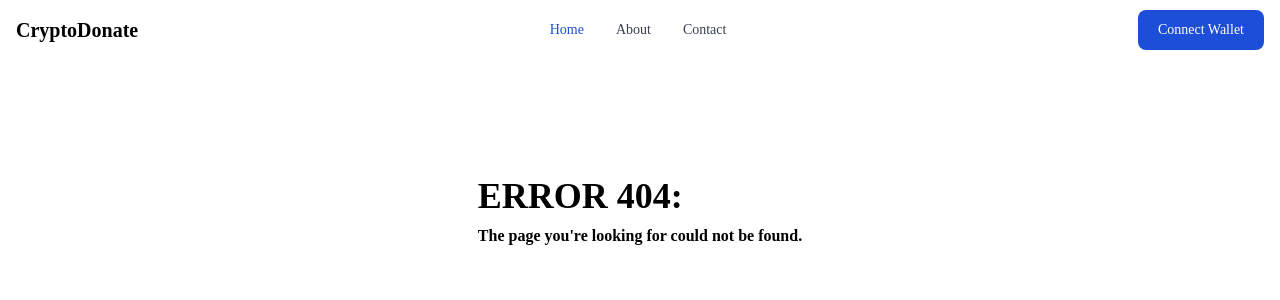
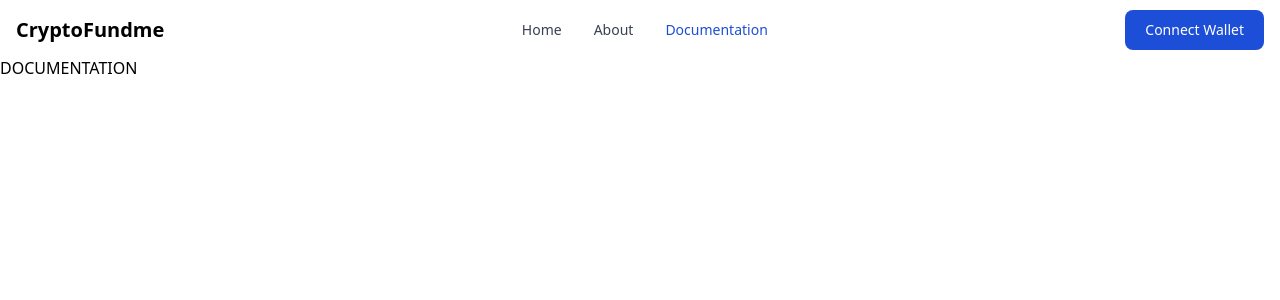
Before and after one commit to alexsrebernic/charity-app, a Vue app: page /docs in a window 1280 px wide. Before the commit this address had no page. Shown: the top 300 px of the page. Built offline with nearby package versions, Linux system fonts and the light colour scheme.

Commit message:
end dinamically styling nav links

```diff
--- a/index.html
+++ b/index.html
@@ -4,7 +4,7 @@
     <meta charset="UTF-8" />
     <link rel="icon" href="/favicon.ico" />
     <meta name="viewport" content="width=device-width, initial-scale=1.0" />
-    <title>CryptoDonate</title>
+    <title>CryptoFundme</title>
   </head>
   <body>
     <div id="app"></div>
--- a/src/App.vue
+++ b/src/App.vue
@@ -1,5 +1,5 @@
 <template>
-  <main>
+  <main class="font-sans">
     <Transition name="toast">
       <div v-if="isToastVisible" class="fixed left-1/2 top-10 z-50">
         <Toast
@@ -44,29 +44,6 @@ provide('toast',displayToast);
   padding: 0;
   box-sizing: border-box;
 }
-.toast-enter-active,
-.toast-leave-active {
-	transition: all 1s ease;
-}
 
-.toast-enter-from,
-.toast-leave-to {
-	opacity: 0;
-	transform: translateY(-100%);
-}
 
-.toast-enter-to,
-.toast-leave-from {
-	opacity: 1;
-	transform: translateY(0%);
-}
-.fade-enter-active,
-.fade-leave-active {
-  transition: opacity 0.5s ease;
-}
-
-.fade-enter-from,
-.fade-leave-to {
-  opacity: 0;
-}
 </style>
--- a/src/index.css
+++ b/src/index.css
@@ -162,6 +162,22 @@ table {
 }
 
 /*-- VUE TRANSITIONS --*/
+.toast-enter-active,
+.toast-leave-active {
+	transition: all 1s ease;
+}
+
+.toast-enter-from,
+.toast-leave-to {
+	opacity: 0;
+	transform: translateY(-100%);
+}
+
+.toast-enter-to,
+.toast-leave-from {
+	opacity: 1;
+	transform: translateY(0%);
+}
 
 .list-enter-active {
 	transition: all 0.5s ease;
--- /dev/null
+++ b/src/presentation/common/NavigationBar/NavLink.vue
@@ -0,0 +1,15 @@
+<template lang="">
+    <router-link   :to="href">{{name}}</router-link>
+</template>
+<script setup>
+import { useRoute } from 'vue-router';
+
+const props = defineProps({
+    name: String,
+    href: String,
+})
+const route = useRoute()
+</script>
+<style lang="">
+
+</style>
--- a/src/presentation/common/NavigationBar/NavigationBar.vue
+++ b/src/presentation/common/NavigationBar/NavigationBar.vue
@@ -2,9 +2,9 @@
 <nav class="bg-white border-gray-200 px-2 sm:px-4 py-2.5 rounded dark:bg-gray-900">
   <div class="container flex flex-wrap justify-between items-center mx-auto">
   <a href="/home" class="flex items-center">
-      <span class="self-center text-xl font-semibold whitespace-nowrap dark:text-white">CryptoDonate</span>
+      <span class="self-center text-xl font-semibold whitespace-nowrap dark:text-white ">CryptoFundme</span>
   </a>
-  <div class="flex md:order-2">
+  <div class="flex md:order-2 sm:space-x-2">
 
     <button type="button" class="text-white bg-blue-700 hover:bg-blue-800 focus:ring-4 focus:outline-none focus:ring-blue-300 font-medium rounded-lg text-sm px-5 py-2.5 text-center  md:mr-0 dark:bg-blue-600 dark:hover:bg-blue-700 dark:focus:ring-blue-800">Connect Wallet</button>
     <button @click="isBurguerMenuShowing = !isBurguerMenuShowing" data-collapse-toggle="navbar-cta" type="button" class="inline-flex items-center p-2 text-sm text-gray-500 rounded-lg md:hidden hover:bg-gray-100 focus:outline-none focus:ring-2 focus:ring-gray-200 dark:text-gray-400 dark:hover:bg-gray-700 dark:focus:ring-gray-600" aria-controls="navbar-cta" aria-expanded="false">
@@ -14,29 +14,53 @@
   <div class="hidden justify-between items-center w-full md:flex md:w-auto md:order-1" id="navbar-cta">
     <ul class="flex flex-col mt-4 md:flex-row md:space-x-8 md:mt-0 md:text-sm md:font-medium">
       <li>
-        <router-link to="/home" class="block py-2 pr-4 pl-3 text-white bg-blue-700 rounded md:bg-transparent md:text-blue-700 md:p-0 dark:text-white" aria-current="page">Home</router-link>
+        <NavLink
+        class="block py-2 pr-4 pl-3 text-gray-700 border-b border-gray-100 hover:bg-gray-50 md:hover:bg-transparent md:border-0 md:hover:text-blue-700 md:p-0 md:dark:hover:text-white dark:text-gray-400 dark:hover:bg-gray-700 dark:hover:text-white md:dark:hover:bg-transparent dark:border-gray-700"
+        name="Home"
+        href="/home"
+        />
       </li>
       <li>
-        <router-link to="/about" class="block py-2 pr-4 pl-3 text-gray-700 border-b border-gray-100 hover:bg-gray-50 md:hover:bg-transparent md:border-0 md:hover:text-blue-700 md:p-0 md:dark:hover:text-white dark:text-gray-400 dark:hover:bg-gray-700 dark:hover:text-white md:dark:hover:bg-transparent dark:border-gray-700">About</router-link>
+        <NavLink
+        class="block py-2 pr-4 pl-3 text-gray-700 border-b border-gray-100 hover:bg-gray-50 md:hover:bg-transparent md:border-0 md:hover:text-blue-700 md:p-0 md:dark:hover:text-white dark:text-gray-400 dark:hover:bg-gray-700 dark:hover:text-white md:dark:hover:bg-transparent dark:border-gray-700"
+        name="About"
+        href="/about"
+        />
       </li>
       <li>
-        <router-link to="/contact" class="block py-2 pr-4 pl-3 text-gray-700 border-b border-gray-100 hover:bg-gray-50 md:hover:bg-transparent md:border-0 md:hover:text-blue-700 md:p-0 md:dark:hover:text-white dark:text-gray-400 dark:hover:bg-gray-700 dark:hover:text-white md:dark:hover:bg-transparent dark:border-gray-700">Contact</router-link>
+        <NavLink
+        class="block py-2 pr-4 pl-3 text-gray-700 border-b border-gray-100 hover:bg-gray-50 md:hover:bg-transparent md:border-0 md:hover:text-blue-700 md:p-0 md:dark:hover:text-white dark:text-gray-400 dark:hover:bg-gray-700 dark:hover:text-white md:dark:hover:bg-transparent dark:border-gray-700"
+        name="Documentation"
+        href="/docs"
+        />
       </li>
     </ul>
   </div>
   </div>
   <Transition name="fade">
-    <div v-if="isBurguerMenuShowing" >
-      <div   class="border-b  md:hidden p-2 w-full  shadow-md">
+    <div v-if="isBurguerMenuShowing" class="absolute " style="width:93%">
+      <div   class="border-b  md:hidden  w-full rounded-sm p-4  shadow-md">
           <ul class="flex flex-col mt-4 md:flex-row md:space-x-8 md:mt-0 md:text-sm md:font-medium">
             <li>
-              <a href="#" class="block py-2 pr-4 pl-3 text-white bg-blue-700 rounded md:bg-transparent md:text-blue-700 md:p-0 dark:text-white" aria-current="page">Home</a>
+              <NavLink
+              class="mobile-nav-link rounded-sm block py-3 pr-4 pl-3 text-gray-700 border-b border-gray-100 hover:bg-gray-50 md:hover:bg-transparent md:border-0 md:hover:text-blue-700 md:p-0 md:dark:hover:text-white dark:text-gray-400 dark:hover:bg-gray-700 dark:hover:text-white md:dark:hover:bg-transparent dark:border-gray-700"
+              name="Home"
+              href="/home"
+              />
             </li>
             <li>
-              <a href="#" class="block py-2 pr-4 pl-3 text-gray-700 border-b border-gray-100 hover:bg-gray-50 md:hover:bg-transparent md:border-0 md:hover:text-blue-700 md:p-0 md:dark:hover:text-white dark:text-gray-400 dark:hover:bg-gray-700 dark:hover:text-white md:dark:hover:bg-transparent dark:border-gray-700">About</a>
+              <NavLink
+              class="mobile-nav-link rounded-sm block py-3 pr-4 pl-3 text-gray-700 border-b border-gray-100 hover:bg-gray-50 md:hover:bg-transparent md:border-0 md:hover:text-blue-700 md:p-0 md:dark:hover:text-white dark:text-gray-400 dark:hover:bg-gray-700 dark:hover:text-white md:dark:hover:bg-transparent dark:border-gray-700"
+              name="About"
+              href="/about"
+              />
             </li>
             <li>
-              <a href="#" class="block py-2 pr-4 pl-3 text-gray-700 border-b border-gray-100 hover:bg-gray-50 md:hover:bg-transparent md:border-0 md:hover:text-blue-700 md:p-0 md:dark:hover:text-white dark:text-gray-400 dark:hover:bg-gray-700 dark:hover:text-white md:dark:hover:bg-transparent dark:border-gray-700">Contact</a>
+              <NavLink
+              class="mobile-nav-link rounded-sm block py-3 pr-4 pl-3 text-gray-700 border-b border-gray-100 hover:bg-gray-50 md:hover:bg-transparent md:border-0 md:hover:text-blue-700 md:p-0 md:dark:hover:text-white dark:text-gray-400 dark:hover:bg-gray-700 dark:hover:text-white md:dark:hover:bg-transparent dark:border-gray-700"
+              name="Documentation"
+              href="/docs"
+              />
             </li>
           </ul>
       </div>
@@ -47,11 +71,19 @@
 </template>
 <script setup>
 import { ref } from "@vue/reactivity";
+import NavLink from "./NavLink.vue";
+const isBurguerMenuShowing = ref(false)
 
 
-const isBurguerMenuShowing = ref(false)
 
 </script>
-<style lang="scss">
-
+<style lang="scss" scoped>
+a[aria-current="page"] {
+  --tw-text-opacity: 1;
+  color: rgb(29 78 216 / var(--tw-text-opacity));
+}
+.mobile-nav-link[aria-current="page"]{
+  background: rgb(29 78 216 / var(--tw-text-opacity));
+  color:white;
+}
 </style>
--- a/src/presentation/contact/view/Contact.vue
+++ /dev/null
@@ -1,11 +0,0 @@
-<template >
-    <div>
-        CONTACT
-    </div>
-</template>
-<script>
-
-</script>
-<style lang="">
-
-</style>
--- a/src/presentation/documentation/view/Documentation.vue
+++ b/src/presentation/documentation/view/Documentation.vue
@@ -1,6 +1,6 @@
 <template lang="">
     <div>
-
+        DOCUMENTATION
     </div>
 </template>
 <script>
--- a/src/router.js
+++ b/src/router.js
@@ -2,7 +2,6 @@ import { createRouter, createWebHistory } from "vue-router";
 import Home from './presentation/home/view/Home.vue'
 import Documentation from './presentation/documentation/view/Documentation.vue'
 import About from './presentation/about/view/About.vue'
-import Contact from './presentation/contact/view/Contact.vue'
 import NotFound from './presentation/notfound/view/NotFound.vue'
 const routes = [
     {
@@ -11,7 +10,7 @@ const routes = [
         component: Home,
     },
     {
-        path: "/documentation",
+        path: "/docs",
         meta: { title: "Documentation" },
         component: Documentation,
     },
@@ -19,11 +18,6 @@ const routes = [
         path: "/about",
         meta: { title: "About" },
         component: About,
-    },
-    {
-        path: "/contact",
-        meta: { title: "Contact" },
-        component: Contact,
     },
     {
         path: "/:path(.*)",
```
Lines whose indentation alone changed are shown as unchanged.
